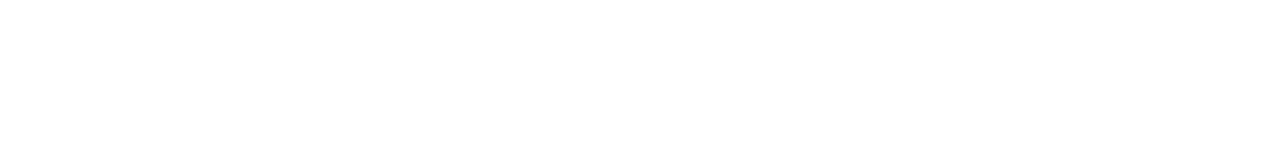
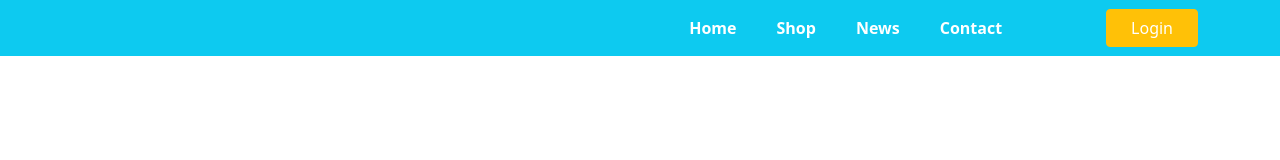
Before and after one commit to lutfor779/Honda_CBR, a plain HTML site: page index.html in a window 1280 px wide. Drawn offline with nearby package versions, Linux system fonts and the light colour scheme.

Commit message:
nav added

```diff
--- a/index.html
+++ b/index.html
@@ -12,7 +12,47 @@
         crossorigin="anonymous">
 </head>
 <body>
+    <header class="bg-info">
+        <!-- nav -->
+        <nav class="navbar navbar-expand-lg navbar-dark">
+            <div class="container">
+                <div></div>
+                <button class="navbar-toggler"
+                    type="button"
+                    data-bs-toggle="collapse"
+                    data-bs-target="#navbarSupportedContent"
+                    aria-controls="navbarSupportedContent"
+                    aria-expanded="false"
+                    aria-label="Toggle navigation">
+                    <span class="navbar-toggler-icon"></span>
+                </button>
+                <div class="collapse navbar-collapse"
+                    id="navbarSupportedContent">
+                    <ul class="navbar-nav ms-auto mb-2 mb-lg-0 fw-bold me-4">
+                        <li class="nav-item me-4">
+                            <a class="nav-link active"
+                                aria-current="page"
+                                href="#">Home</a>
+                        </li>
+                        <li class="nav-item me-4">
+                            <a class="nav-link active"
+                                href="#">Shop</a>
+                        </li>
+                        <li class="nav-item me-4">
+                            <a class="nav-link active"
+                                href="#">News</a>
+                        </li>
+                        <li class="nav-item me-4">
+                            <a class="nav-link active"
+                                href="#">Contact</a>
+                        </li>
+                    </ul>
+                    <button class="btn btn-warning text-white ms-5 px-4">Login</button>
+                </div>
+            </div>
 
+        </nav>
+    </header>
 
 
 
```
